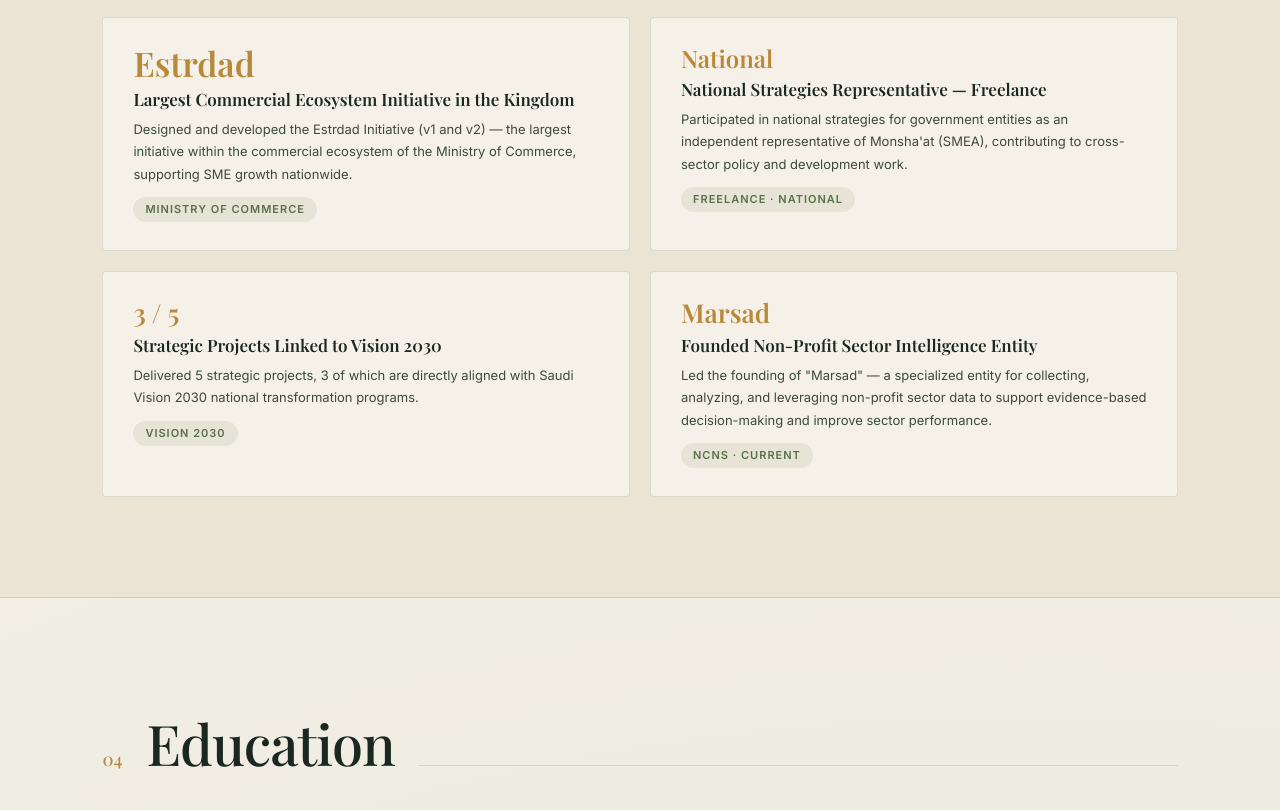
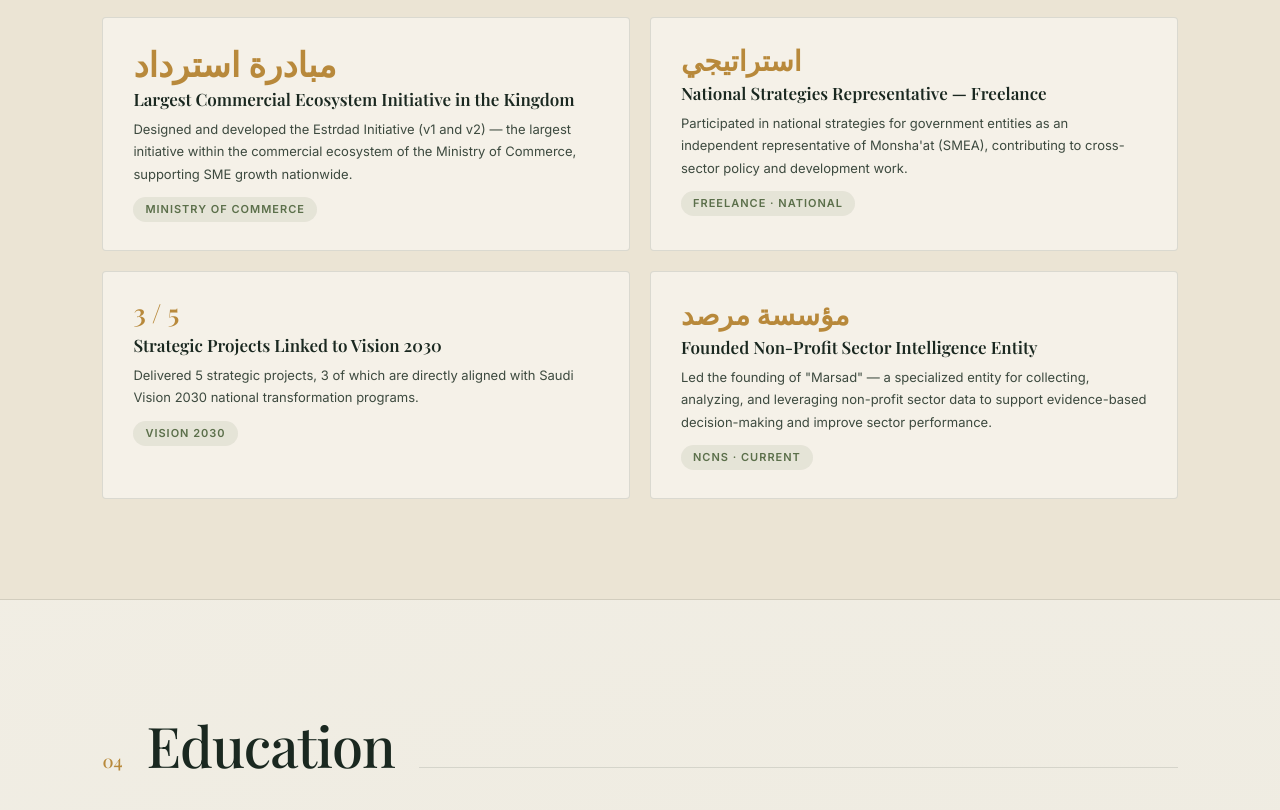
Before and after one commit to n8ww/andolmohsain, a plain HTML site: page index.html in a window 1280 px wide. Shown: the part 4980-5790 px from the top of the page. Drawn offline with nearby package versions, Linux system fonts and the light colour scheme; a web font is replaced by a local one.

Commit message:
Update index.html

```diff
--- a/index.html
+++ b/index.html
@@ -483,13 +483,13 @@
       <span class="achieve-tag">Cross-Entity</span>
     </div>
     <div class="achieve-card reveal">
-      <div class="achieve-metric" style="font-size:34px">Estrdad</div>
+      <div class="achieve-metric" style="font-size:34px">مبادرة استرداد</div>
       <div class="achieve-title"><span class="en">Largest Commercial Ecosystem Initiative in the Kingdom</span><span class="ar">أكبر مبادرة منظومة تجارية في المملكة</span></div>
       <div class="achieve-desc"><span class="en">Designed and developed the Estrdad Initiative (v1 and v2) — the largest initiative within the commercial ecosystem of the Ministry of Commerce, supporting SME growth nationwide.</span><span class="ar">تصميم وتطوير مبادرة استرداد (الإصداران 1 و2) — أكبر مبادرة ضمن منظومة التجارة في وزارة التجارة، لدعم نمو المنشآت الصغيرة والمتوسطة.</span></div>
       <span class="achieve-tag">Ministry of Commerce</span>
     </div>
     <div class="achieve-card reveal">
-      <div class="achieve-metric" style="font-size:24px">National</div>
+      <div class="achieve-metric" style="font-size:28px">استراتيجي</div>
       <div class="achieve-title"><span class="en">National Strategies Representative — Freelance</span><span class="ar">ممثل في الاستراتيجيات الوطنية — عمل حر</span></div>
       <div class="achieve-desc"><span class="en">Participated in national strategies for government entities as an independent representative of Monsha'at (SMEA), contributing to cross-sector policy and development work.</span><span class="ar">المشاركة في الاستراتيجيات الوطنية للجهات الحكومية بصفة ممثل مستقل لمنشآت، والإسهام في أعمال السياسات والتطوير متعددة القطاعات.</span></div>
       <span class="achieve-tag">Freelance · National</span>
@@ -501,7 +501,7 @@
       <span class="achieve-tag">Vision 2030</span>
     </div>
     <div class="achieve-card reveal">
-      <div class="achieve-metric" style="font-size:26px">Marsad</div>
+      <div class="achieve-metric" style="font-size:28px">مؤسسة مرصد</div>
       <div class="achieve-title"><span class="en">Founded Non-Profit Sector Intelligence Entity</span><span class="ar">تأسيس كيان ذكاء القطاع غير الربحي</span></div>
       <div class="achieve-desc"><span class="en">Led the founding of "Marsad" — a specialized entity for collecting, analyzing, and leveraging non-profit sector data to support evidence-based decision-making and improve sector performance.</span><span class="ar">قيادة تأسيس "مرصد" — كيان متخصص في جمع بيانات القطاع غير الربحي وتحليلها والاستفادة منها لدعم صنع القرار المبني على الأدلة وتحسين أداء القطاع.</span></div>
       <span class="achieve-tag">NCNS · Current</span>
```
